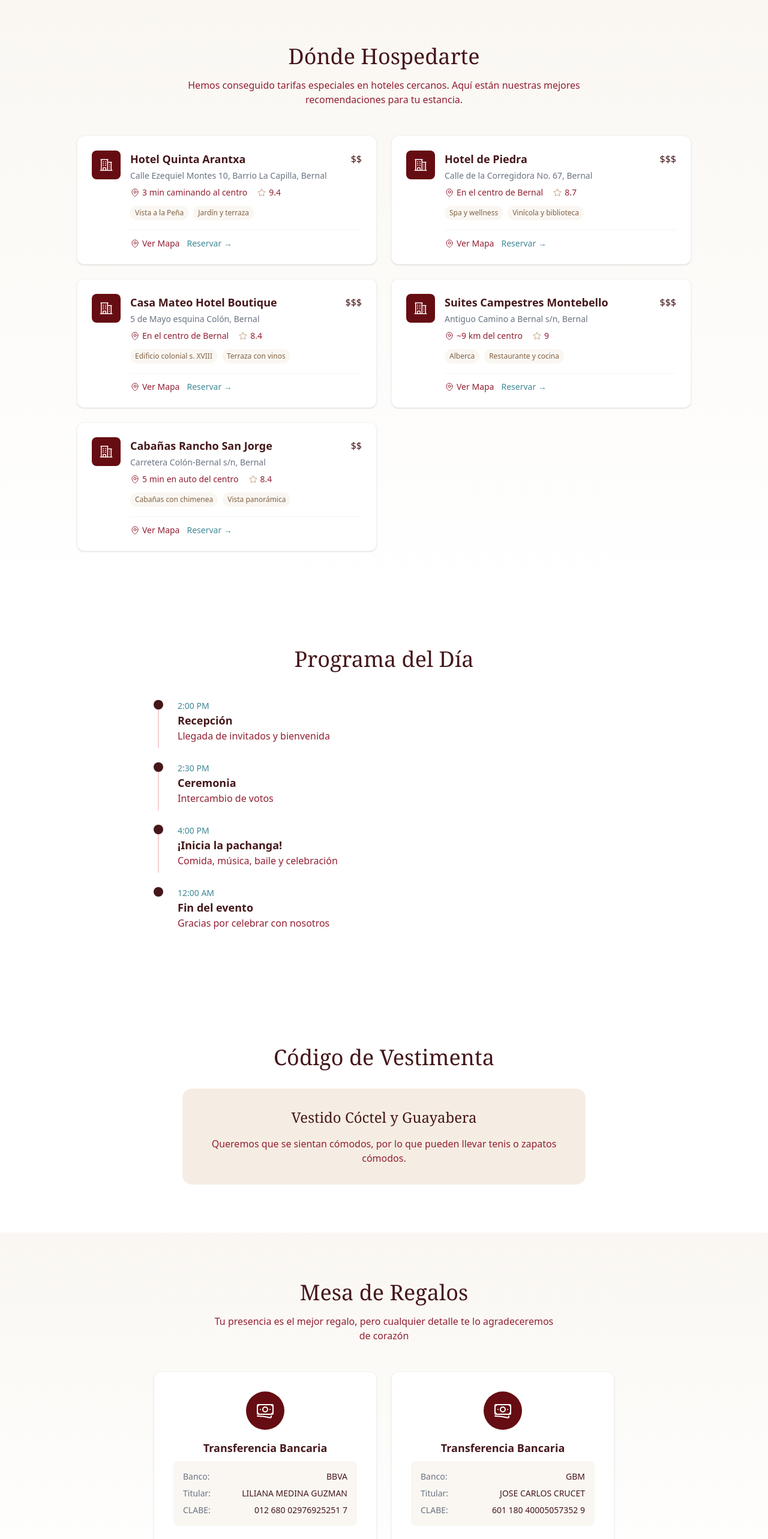
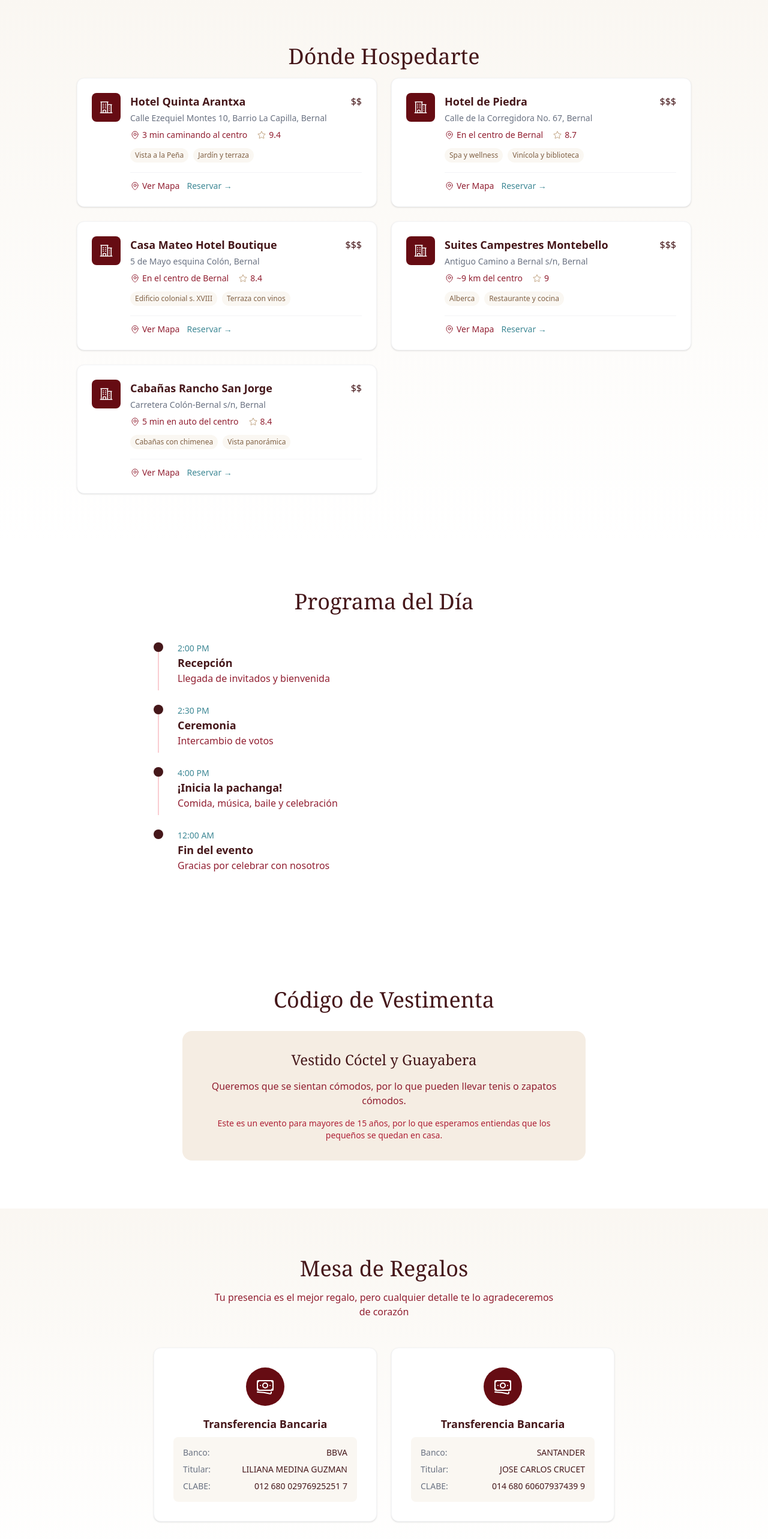
Before and after one commit to Pz3r/wedding-manager, a React (Vite) app: page / in a window 1280 px wide. Shown: the part 2740-5306 px from the top of the page at 60% size. Built offline with nearby package versions, Linux system fonts and the light colour scheme.

Commit message:
Text fixes

```diff
--- a/src/pages/Landing.tsx
+++ b/src/pages/Landing.tsx
@@ -237,9 +237,6 @@ export default function Landing() {
           <h2 className="text-3xl md:text-4xl font-serif text-center text-primary-900 mb-4">
             Dónde Hospedarte
           </h2>
-          <p className="text-center text-primary-800 mb-12 max-w-2xl mx-auto">
-            Hemos conseguido tarifas especiales en hoteles cercanos. Aquí están nuestras mejores recomendaciones para tu estancia.
-          </p>
 
           <div className="grid md:grid-cols-2 gap-6">
             {[
@@ -400,6 +397,10 @@ export default function Landing() {
               Queremos que se sientan cómodos, por lo que pueden llevar
               tenis o zapatos cómodos.
             </p>
+            <p className="text-primary-700 mt-4 text-sm">
+              Este es un evento para mayores de 15 años, por lo que esperamos
+              entiendas que los pequeños se quedan en casa.
+            </p>
           </div>
         </div>
       </section>
@@ -444,7 +445,7 @@ export default function Landing() {
               <div className="text-left bg-warm-50 rounded-lg p-4 space-y-2">
                 <div className="flex justify-between text-sm">
                   <span className="text-gray-500">Banco:</span>
-                  <span className="font-medium text-primary-900">GBM</span>
+                  <span className="font-medium text-primary-900">SANTANDER</span>
                 </div>
                 <div className="flex justify-between text-sm">
                   <span className="text-gray-500">Titular:</span>
@@ -452,7 +453,7 @@ export default function Landing() {
                 </div>
                 <div className="flex justify-between text-sm">
                   <span className="text-gray-500">CLABE:</span>
-                  <span className="font-medium text-primary-900">601 180 40005057352 9</span>
+                  <span className="font-medium text-primary-900">014 680 60607937439 9</span>
                 </div>
               </div>
             </div>
```
Also changed, not shown: 1 other file (tests, documents, lock files or other folders).
